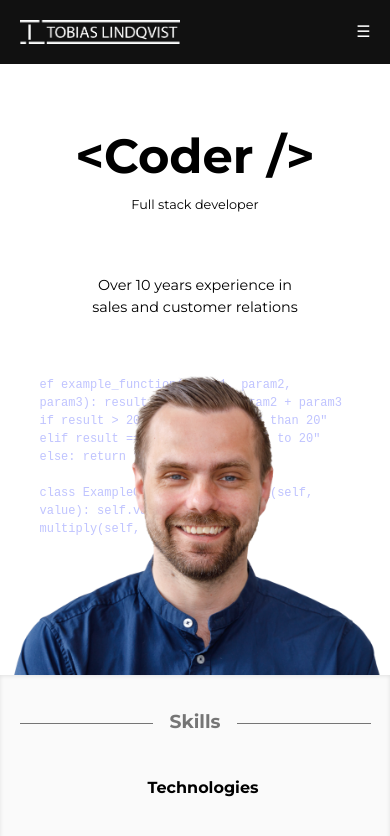
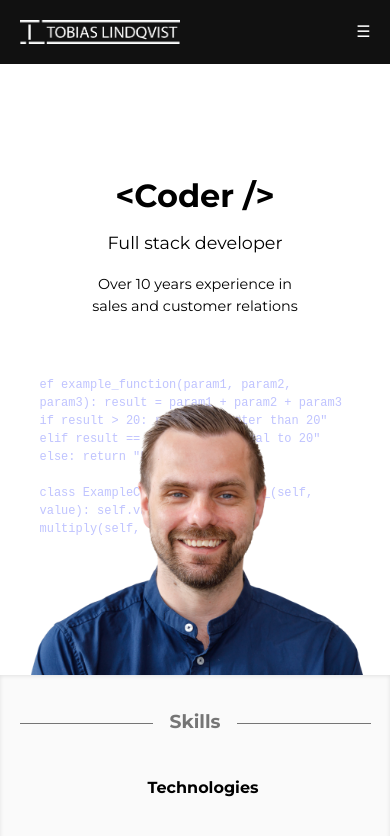
Before and after one commit to LindqvistTobias/portfolio-v2, a React (Vite) app: page / in a window 390 px wide. Shown: the top 836 px of the page. Built offline with nearby package versions, Linux system fonts and the light colour scheme.

Commit message:
Added responsive for phones and landscape

```diff
--- a/src/components/homepage/Homepage.css
+++ b/src/components/homepage/Homepage.css
@@ -156,6 +156,11 @@ html {
     font-size: 1.2rem;
   }
 
+  .container-left p {
+    align-items: center;
+    font-size: 1.1rem;
+  }
+
   .container-right  {
     align-items: center;
   }
@@ -177,6 +182,22 @@ html {
   }
 }
 
+@media screen and (max-width: 480px) {
+  .container-left h1 {
+    font-size: 2rem;
+  }
+  .container-text {
+    margin-top: -7rem;
+  }
+  .container-right {
+      margin-top: 0;
+  }
+  .hero {
+    width: 100%;
+    margin-left: 5rem;
+  }
+}
+
 @media screen and (min-width: 350px) and (max-width: 950px) and (orientation: landscape) {
 
   .container {
@@ -192,8 +213,6 @@ html {
     text-align: center;
     align-items: center;
   }
-
-
 
   .container-text {
     align-items: center;
--- a/src/components/projectCard/ProjectCard.css
+++ b/src/components/projectCard/ProjectCard.css
@@ -88,3 +88,9 @@
         align-items: center;
     }
 }
+
+@media screen and (max-width: 480px) {
+    .project-card-container {
+        width: 80%;
+    }
+}
```
